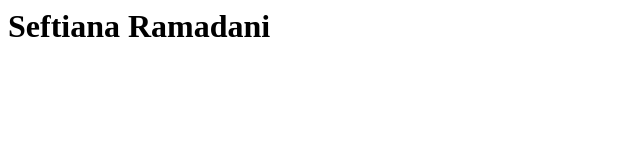
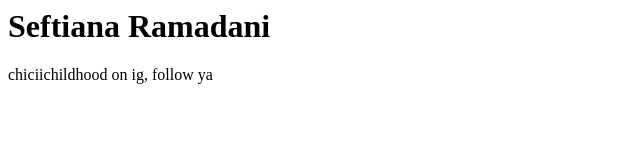
Before and after one commit to Sefti1497/Sefti-Ana-Ramadani, a plain HTML site: page index.html in a window 1280 px wide. Shown: the whole page, without its empty margins (0-640 px from the left). Drawn offline with Linux system fonts and the light colour scheme.

Commit message:
Update index.html

```diff
--- a/index.html
+++ b/index.html
@@ -4,5 +4,6 @@
 </head>
 <body>
 <h1>Seftiana Ramadani</h1>
+<p>chiciichildhood on ig, follow ya</p>
 </body>
 </html>
```
